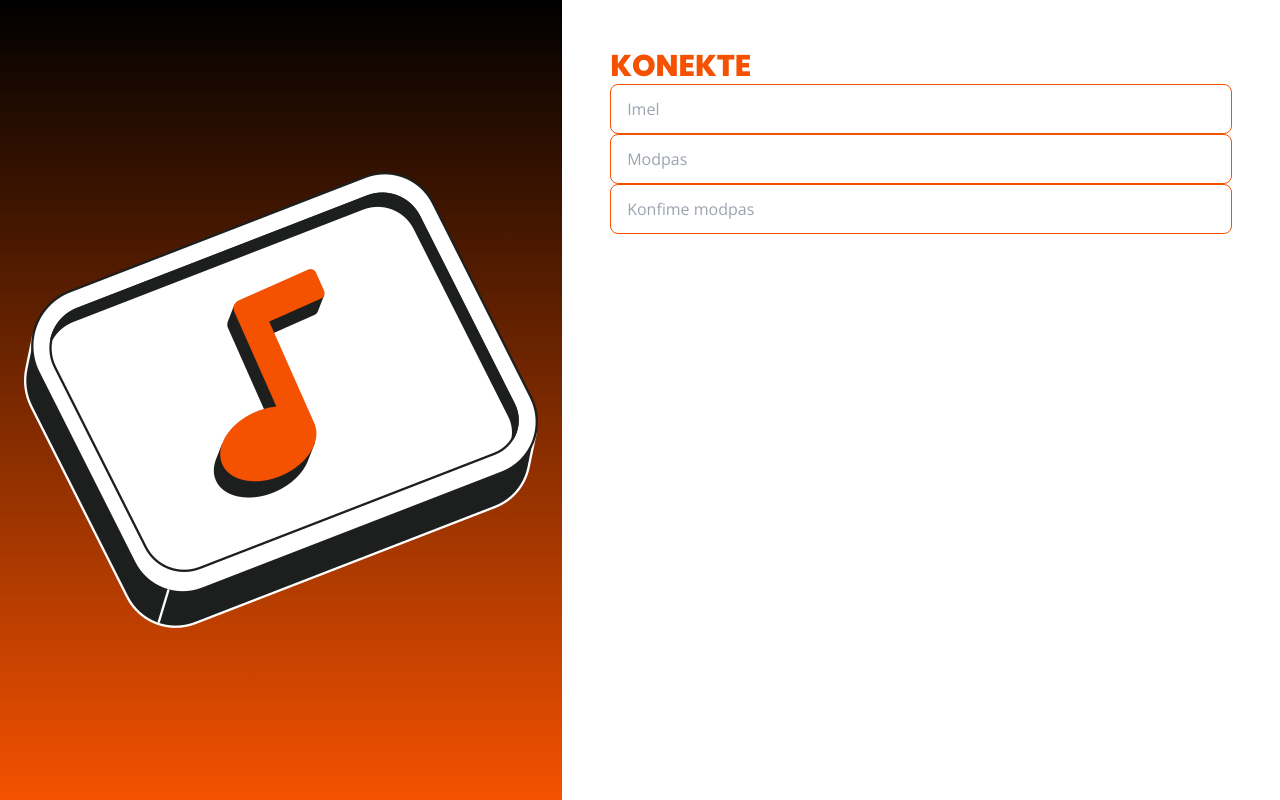
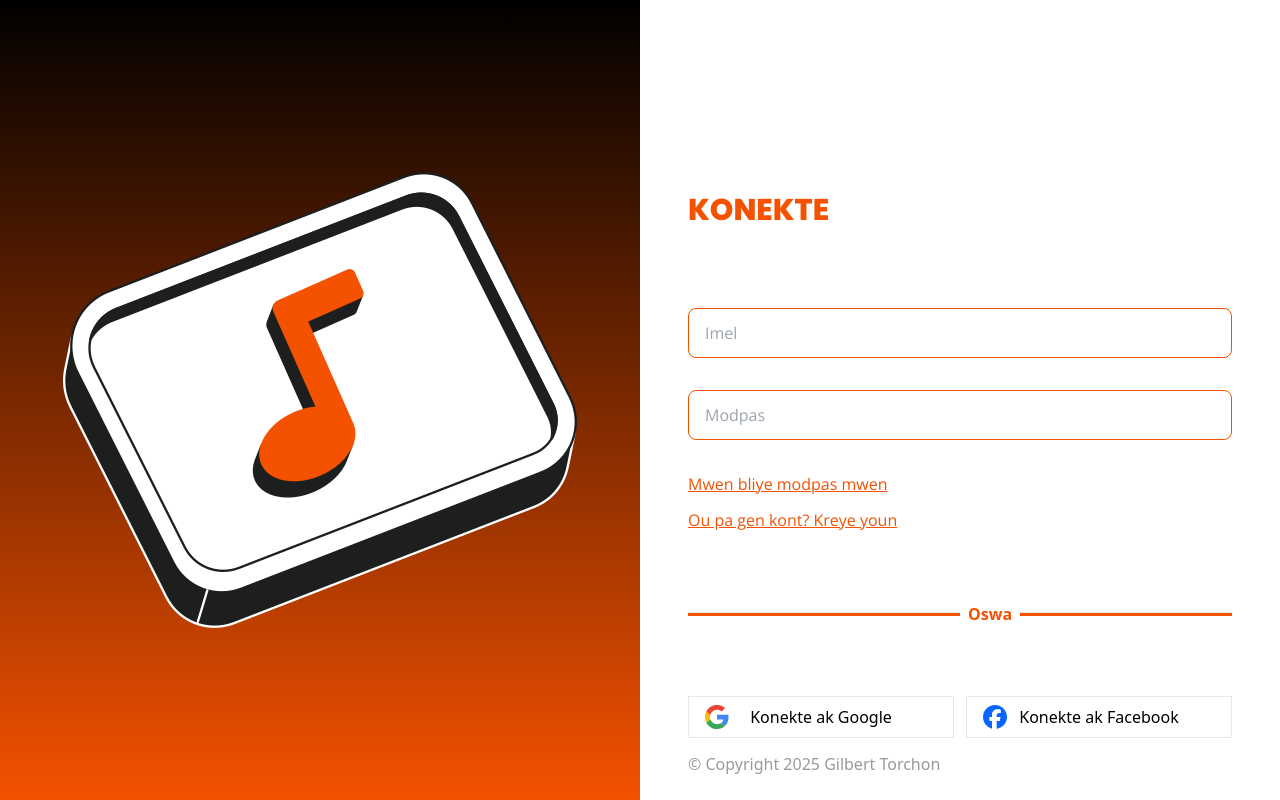
Before and after one commit to GilTorch/maestro-course-platform, a Next.js app: page /auth/login in a window 1280 px wide. Built offline with nearby package versions, Linux system fonts and the light colour scheme.

Commit message:
Complete login page UI

```diff
--- a/src/app/auth/layout.tsx
+++ b/src/app/auth/layout.tsx
@@ -7,7 +7,7 @@ export default function Layout({ children }: { children: React.ReactNode }) {
       <div className="w-full hidden md:block md:w-1/2">
           <SideNav />
       </div>
-      <div className="flex-grow p-6 md:overflow-y-auto md:p-12">{children}</div>
+      <div className="flex-grow p-6 md:overflow-y-auto md:p-12 mt-36">{children}</div>
     </div>
   );
 }
--- a/src/app/auth/login/page.tsx
+++ b/src/app/auth/login/page.tsx
@@ -1,12 +1,39 @@
 import Input from "@/app/ui/auth/input";
+import LineWithText from "@/app/ui/auth/LineWithText";
 import MainHeading from "@/app/ui/auth/main-heading";
+import Link from "next/link";
+import SocialButton from "@/app/ui/auth/SocialButton";
+import Copyright from "@/app/ui/Copyright";
 
 export default async function Page() {
 
     return <div>
         <MainHeading>KONEKTE</MainHeading>
-        <Input type="email" value="" placeholder="Imel" alt="Email input" />
-        <Input type="password" value="" placeholder="Modpas" alt="Password input" />
-        <Input type="password" value="" placeholder="Konfime modpas" alt="Confirm password input" />
+        <div className="mt-20">
+            <div className="mt-8">
+                <Input type="email" value="" placeholder="Imel" alt="Email input" />
+            </div>
+            <div className="mt-8" >
+                <Input type="password" value="" placeholder="Modpas" alt="Password input" />
+            </div>
+        </div>
+        <div className="mt-8 flex flex-col gap-3">
+            <Link href={'/auth/forgot-password'} className="text-headerColor font-bodyFont underline">
+                Mwen bliye modpas mwen
+            </Link>
+            <Link href={'/auth/signup'} className="text-headerColor font-bodyFont underline">
+               Ou pa gen kont? Kreye youn
+            </Link>
+        </div>
+        <div className="mt-20 mb-20">
+            <LineWithText />
+        </div>
+        <div className="flex flex-col md:flex-row items-center justify-between gap-3">
+            <SocialButton src="/svg/google.svg" text="Konekte ak Google" />
+            <SocialButton src="/svg/facebook.svg" text="Konekte ak Facebook" />
+        </div>
+        <footer className="absolute bottom-6 flex justify-center items-center">
+            <Copyright />
+        </footer>
     </div>
 }
--- /dev/null
+++ b/src/app/ui/Copyright.tsx
@@ -0,0 +1,10 @@
+const Copyright = () => {
+    const currentYear = new Date().getFullYear();
+    return (
+        <p className="text-copyrightColor">
+            &copy; Copyright {currentYear} Gilbert Torchon
+        </p>
+    )
+}
+
+export default Copyright;
--- /dev/null
+++ b/src/app/ui/auth/LineWithText.tsx
@@ -0,0 +1,8 @@
+const LineWithText = () => (
+    <div className='relative'>
+        <p className="bg-white absolute left-1/2 -top-2.5 pl-2 pr-2 text-headerColor font-bold">Oswa</p>
+        <hr className="w-full bg-headerColor h-1"/>
+    </div>
+)
+
+export default LineWithText;
--- /dev/null
+++ b/src/app/ui/auth/SocialButton.tsx
@@ -0,0 +1,20 @@
+import Image from "next/image"
+
+type SocialButtonProps = {
+    text: string;
+    src: string;
+    onClick?: () => void;
+}
+
+const SocialButton = ({ text, src, onClick }: SocialButtonProps) => {
+  return <button onClick={onClick} className="w-full border p-2 relative">
+    <div className="ml-2 absolute">
+        <Image src={src} width={24} height={24} alt="Google logo" />
+    </div>
+    <span className="w-full text-center">
+       {text}
+    </span>
+  </button>
+}
+
+export default SocialButton
--- a/tailwind.config.ts
+++ b/tailwind.config.ts
@@ -9,13 +9,15 @@ export default {
   theme: {
     fontFamily: {
       'headerFont':['var(--font-poppins)'],
-      'bodyFont':['var(--font-open-sans)']
+      'bodyFont':['var(--font-open-sans)'],
+
     },
     extend: {
       colors: {
         background: "var(--background)",
         foreground: "var(--foreground)",
-        headerColor: "#F45100"
+        headerColor: "#F45100",
+        copyrightColor:"#9C9999"
       },
     },
   },
```
Also changed, not shown: public/svg/facebook.svg (added), public/svg/google.svg (added).
